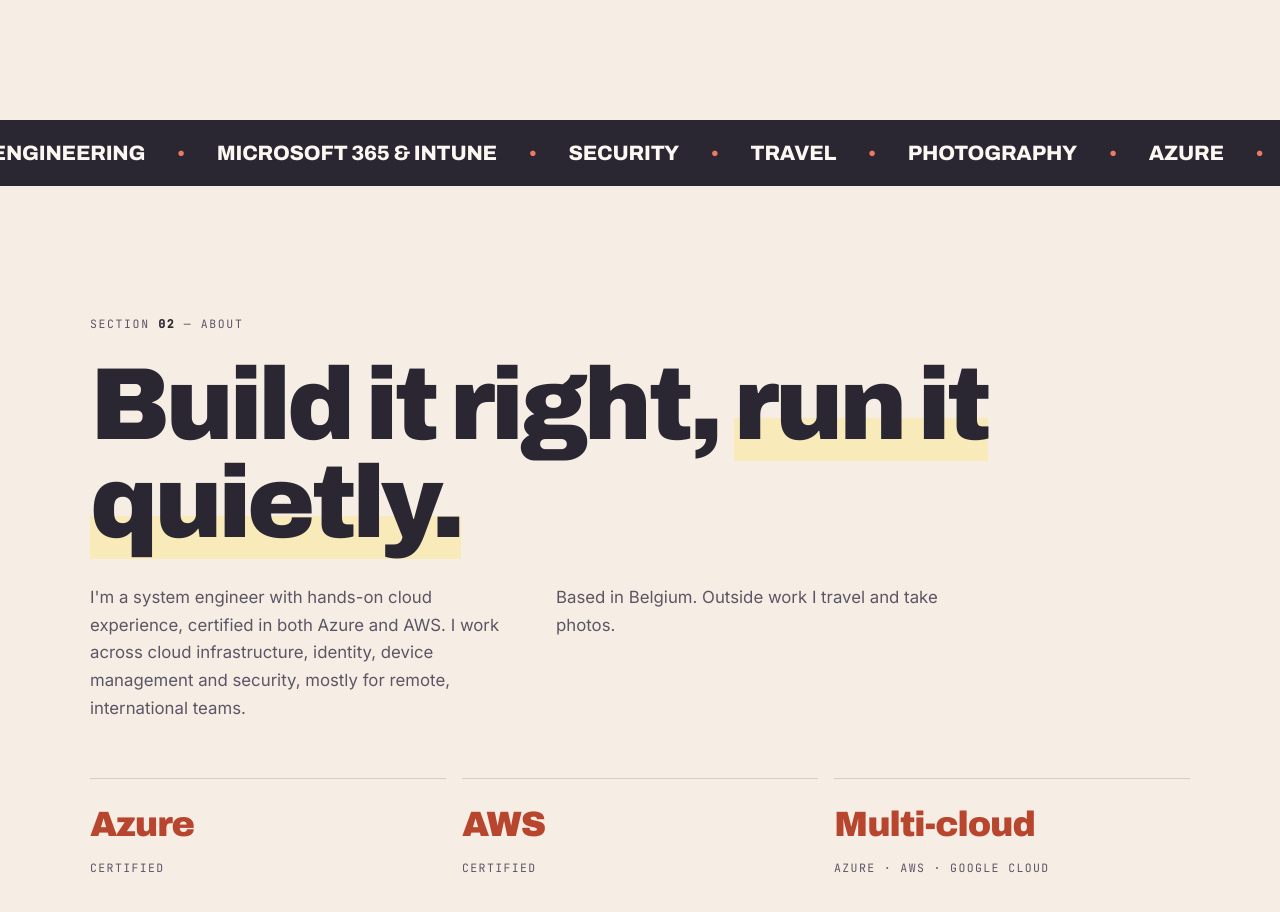
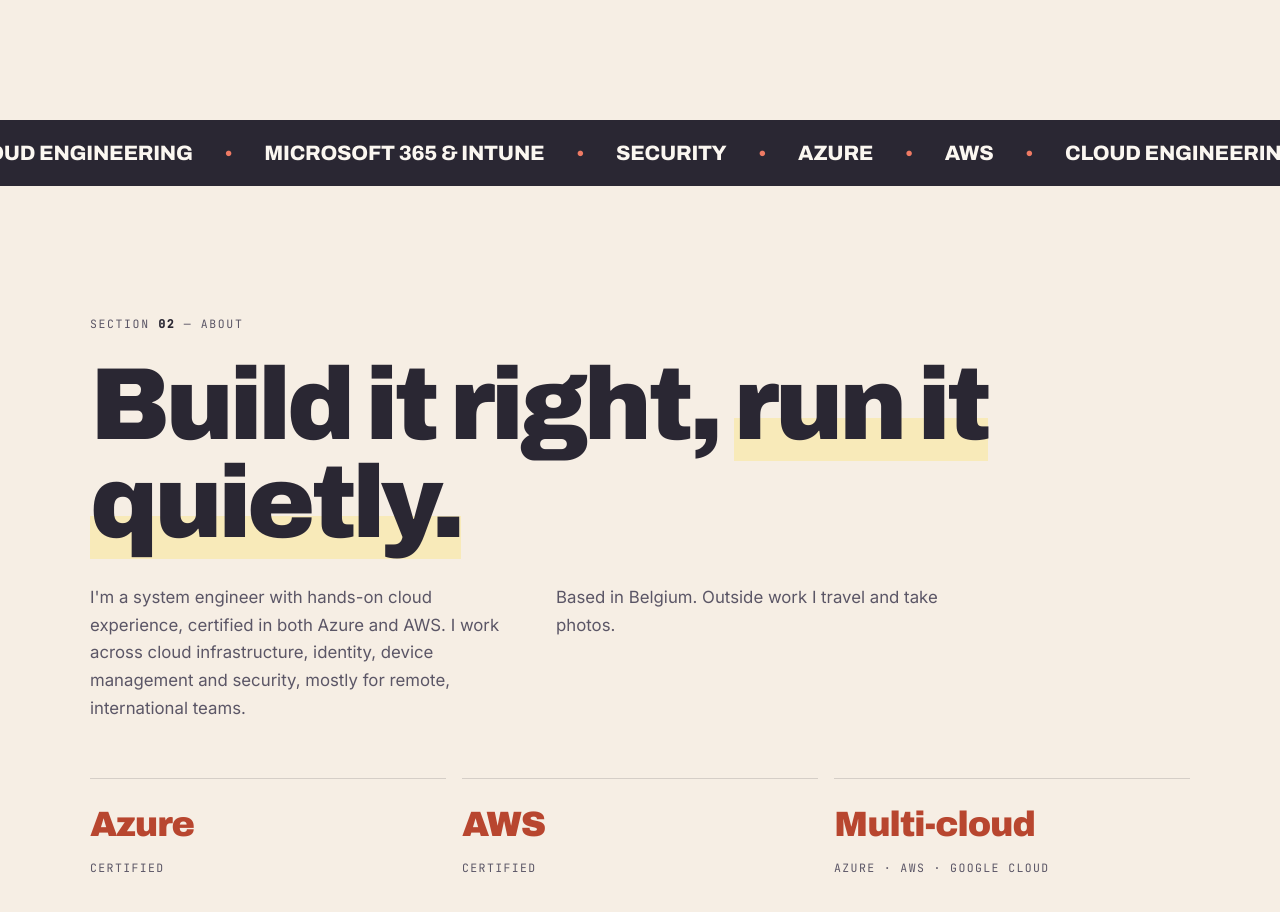
Before and after one commit to FennyWilriani/Personal-Websies-, a plain HTML site: page index.html in a window 1280 px wide. Shown: the part 1960-2872 px from the top of the page. Drawn offline with Linux system fonts and the light colour scheme.

Commit message:
delete some wording in marquee

```diff
--- a/index.html
+++ b/index.html
@@ -131,7 +131,7 @@
 <!-- MARQUEE -->
   <div class="marquee" aria-hidden="true">
     <div class="marquee-track">
-      <span>Azure</span><span>&#9679;</span><span>AWS</span><span>&#9679;</span><span>Cloud engineering</span><span>&#9679;</span><span>Microsoft 365 &amp; Intune</span><span>&#9679;</span><span>Security</span><span>&#9679;</span><span>Travel</span><span>&#9679;</span><span>Photography</span><span>&#9679;</span>
+      <span>Azure</span><span>&#9679;</span><span>AWS</span><span>&#9679;</span><span>Cloud engineering</span><span>&#9679;</span><span>Microsoft 365 &amp; Intune</span><span>&#9679;</span><span>Security</span><span>&#9679;</span>
       <span>Azure</span><span>&#9679;</span><span>AWS</span><span>&#9679;</span><span>Cloud engineering</span><span>&#9679;</span><span>Microsoft 365 &amp; Intune</span><span>&#9679;</span><span>Security</span><span>&#9679;</span><span>Travel</span><span>&#9679;</span><span>Photography</span><span>&#9679;</span>
     </div>
   </div>
```
